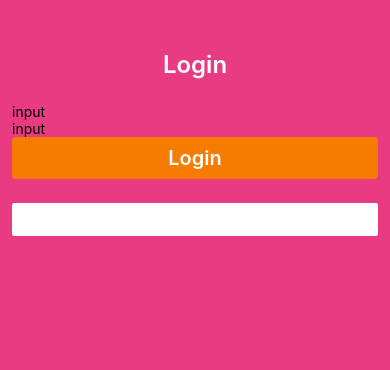
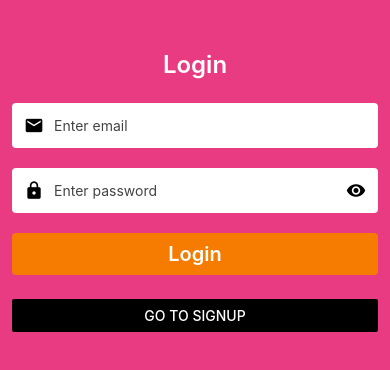
Before and after one commit to mwendwa99/shoppy-final, a React Native app: screen /Home in a window 390 px wide. Shown: the top 370 px of the page. Built offline with nearby package versions, Linux system fonts and the light colour scheme; no server answers.

Commit message:
fixed firebase auth

```diff
--- a/app/components/InputField.js
+++ b/app/components/InputField.js
@@ -1,14 +1,64 @@
-import React from 'react'
-import { StyleSheet, Text, View } from 'react-native'
+import React from 'react';
+import { View, StyleSheet, TextInput, TouchableOpacity } from 'react-native';
+import { MaterialCommunityIcons } from '@expo/vector-icons';
 
-const InputField = () => {
+const InputField = ({
+    leftIcon,
+    iconColor = '#000',
+    rightIcon,
+    inputStyle,
+    containerStyle,
+    placeholderTextColor = '#444',
+    handlePasswordVisibility,
+    ...rest
+}) => {
     return (
-        <View>
-            <Text>input</Text>
+        <View style={[styles.container, containerStyle]}>
+            {leftIcon ? (
+                <MaterialCommunityIcons
+                    name={leftIcon}
+                    size={20}
+                    color={iconColor}
+                    style={styles.leftIcon}
+                />
+            ) : null}
+            <TextInput
+                {...rest}
+                placeholderTextColor={placeholderTextColor}
+                style={[styles.input, inputStyle]}
+            />
+            {rightIcon ? (
+                <TouchableOpacity onPress={handlePasswordVisibility}>
+                    <MaterialCommunityIcons
+                        name={rightIcon}
+                        size={20}
+                        color={iconColor}
+                        style={styles.rightIcon}
+                    />
+                </TouchableOpacity>
+            ) : null}
         </View>
-    )
-}
+    );
+};
 
-export default InputField
+const styles = StyleSheet.create({
+    container: {
+        borderRadius: 4,
+        flexDirection: 'row',
+        padding: 12
+    },
+    leftIcon: {
+        marginRight: 10
+    },
+    input: {
+        flex: 1,
+        width: '100%',
+        fontSize: 18
+    },
+    rightIcon: {
+        alignSelf: 'center',
+        marginLeft: 10
+    }
+});
 
-const styles = StyleSheet.create({})
+export default InputField;
--- a/app/screens/LoginScreen.js
+++ b/app/screens/LoginScreen.js
@@ -89,7 +89,7 @@ export default function LoginScreen({ navigation }) {
             <RNButton
                 onPress={() => navigation.navigate('Signup')}
                 title='Go to Signup'
-                color='#fff'
+                color='#000'
             />
         </View>
     );
--- a/app/screens/SignupScreen.js
+++ b/app/screens/SignupScreen.js
@@ -89,7 +89,7 @@ export default function SignupScreen({ navigation }) {
             <RNButton
                 onPress={() => navigation.navigate('Login')}
                 title='Go to Login'
-                color='#fff'
+                color='#000'
             />
         </View>
     );
```
